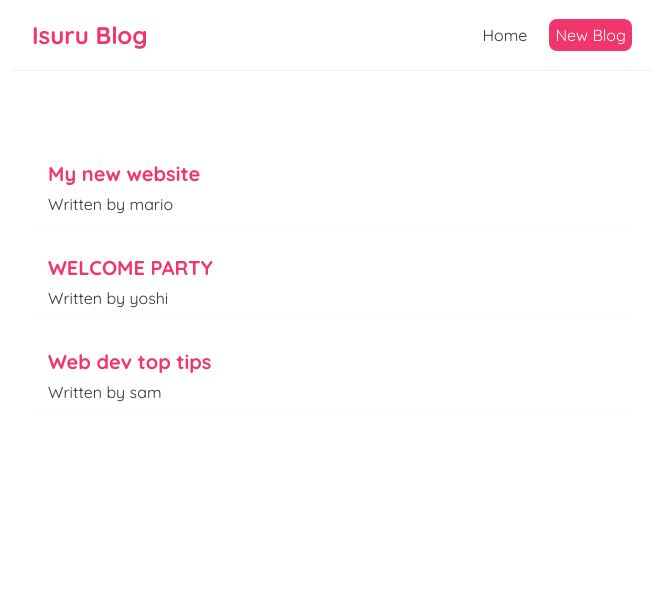
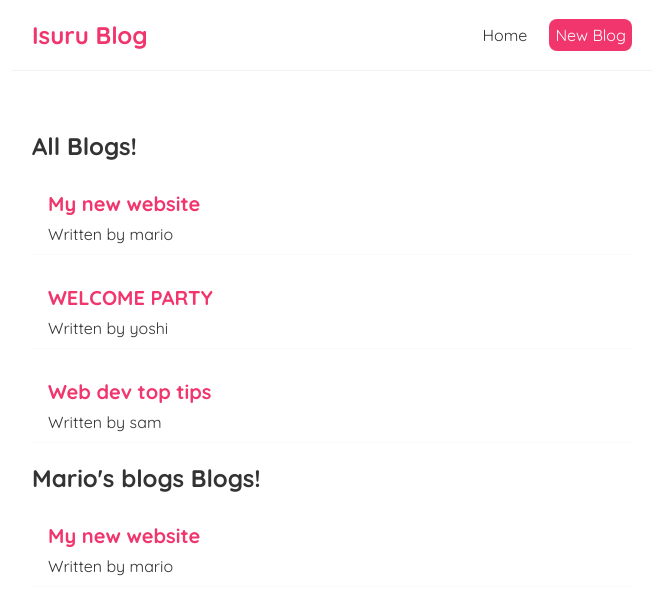
Before and after one commit to Isuru2Atthanayake/React_Blog, a React (Create React App) app: page / in a window 1280 px wide. Shown: the top 614 px of the page, without its empty margins (308-971 px from the left). Built offline with nearby package versions, Linux system fonts and the light colour scheme.

Commit message:
filter_values

```diff
--- /dev/null
+++ b/src/Bloglist.js
@@ -0,0 +1,22 @@
+const BlogList = (props) => {
+    const blogs = props.blogsprop; // linking the blogsprop to this page
+    const title = props.tittleprop;
+    // console.log(props,blogs); // logging in to the console
+
+    return (
+        <div className="blogList">
+            <h2>{title}</h2>
+        {blogs.map((blog)=>( // map used to go through each item
+            <div className="blog-preview" key={blog.id}> {/* unique key property*/}
+                <h2>{blog.title}</h2>  {/*displays the blog tittle */}
+                <p>Written by {blog.author}</p>
+                {/* <p>{blog.body}</p> */}
+            </div>
+        ))}
+
+
+    </div>
+    );
+}
+
+export default BlogList;
--- a/src/Home.js
+++ b/src/Home.js
@@ -1,4 +1,5 @@
 import { useState } from "react"; //use state hook
+import BlogList from "./Bloglist";
 
 const Home = () => {
     const[blogs, setBlogs] = useState([  //list stored inside a use state
@@ -9,15 +10,8 @@ const Home = () => {
 
     return (
     <div className="Home">
-        {blogs.map((blog)=>( // map used to go through each item
-            <div className="blog-preview" key={blog.id}> {/* unique key property*/}
-                <h2>{blog.title}</h2>  {/*displays the blog tittle */}
-                <p>Written by {blog.author}</p>
-                {/* <p>{blog.body}</p> */}
-            </div>
-        ))}
-
-
+       <BlogList blogsprop ={blogs} tittleprop="All Blogs!"/>
+       <BlogList blogsprop ={blogs.filter((blog) => blog.author === 'mario')} tittleprop="Mario's blogs Blogs!"/>
     </div>
     );
 }
```
